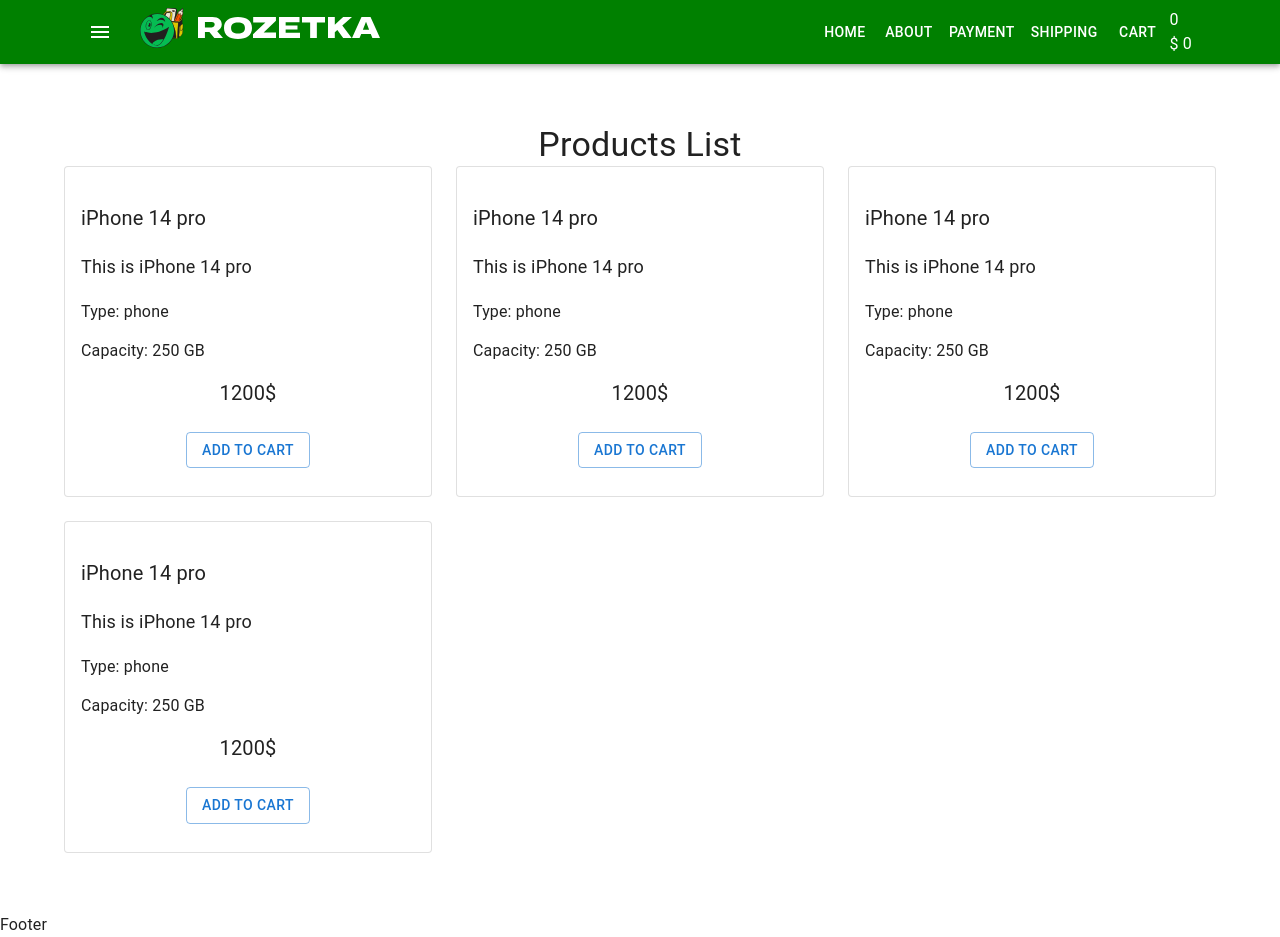
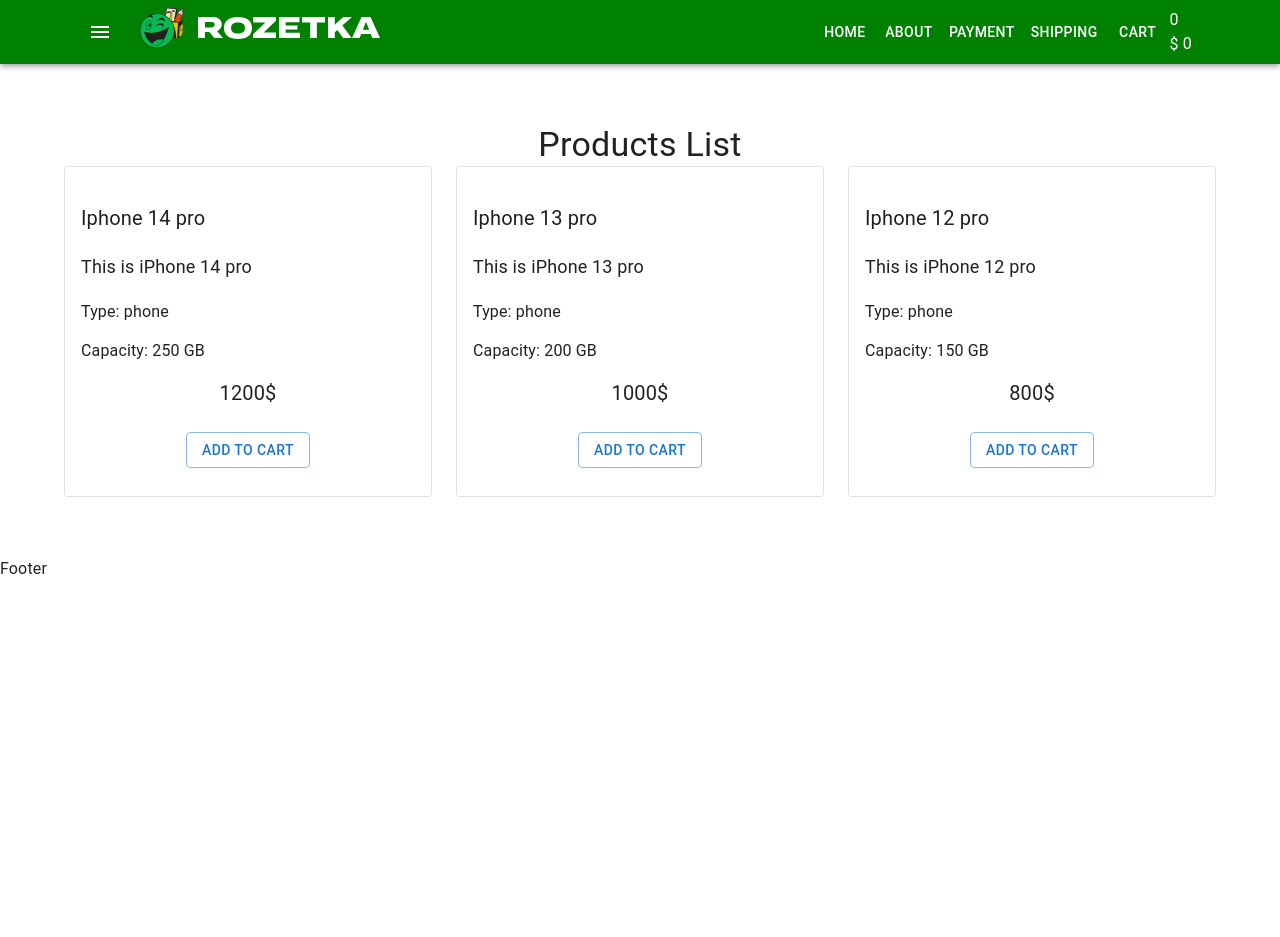
Before and after one commit to YevhenTkalenko/React-lessons, a React (Create React App) app: page / in a window 1280 px wide. After the commit the page ends 800 px from the top, so only its background shows below. Built offline with nearby package versions, Linux system fonts and the light colour scheme.

Commit message:
add card description

```diff
--- a/src/components/ProductList/ProductList.tsx
+++ b/src/components/ProductList/ProductList.tsx
@@ -1,6 +1,5 @@
 import { Grid, Typography } from '@mui/material'
 import ProductsListItem from './ProductsListItem'
-
 
 interface Props {}
 const ProductList = (props: Props) => {
@@ -12,16 +11,31 @@
 
             <Grid container spacing={3}>
                 <Grid item xs={12} sm={6} md={4}>
-                    <ProductsListItem />
+                    <ProductsListItem
+                        title="Iphone 14 pro"
+                        description="iPhone 14 pro"
+                        type="phone"
+                        capacity="250 GB"
+                        price={1200}
+                    />
                 </Grid>
                 <Grid item xs={12} sm={6} md={4}>
-                    <ProductsListItem />
+                    <ProductsListItem
+                        title="Iphone 13 pro"
+                        description="iPhone 13 pro"
+                        type="phone"
+                        capacity="200 GB"
+                        price={1000}
+                    />
                 </Grid>
                 <Grid item xs={12} sm={6} md={4}>
-                    <ProductsListItem />
-                </Grid>
-                <Grid item xs={12} sm={6} md={4}>
-                    <ProductsListItem />
+                    <ProductsListItem
+                        title="Iphone 12 pro"
+                        description="iPhone 12 pro"
+                        type="phone"
+                        capacity="150 GB"
+                        price={800}
+                    />
                 </Grid>
             </Grid>
         </>
--- a/src/components/ProductList/ProductsListItem.tsx
+++ b/src/components/ProductList/ProductsListItem.tsx
@@ -1,16 +1,24 @@
 import { Button, Card, CardActions, CardContent } from '@mui/material'
 import './ProductsListItem.scss'
 
-interface Props {}
+interface Props {
+    title: string
+    description: string
+    type: string
+    capacity: string
+    price: number
+}
 const ProductsListItem = (props: Props) => {
     return (
         <Card variant="outlined" className="product">
             <CardContent>
-                <div className="product-title">iPhone 14 pro</div>
-                <div className="product-descr">This is iPhone 14 pro</div>
-                <div className="product-features">Type: phone</div>
-                <div className="product-features">Capacity: 250 GB</div>
-                <div className="product-price">1200$</div>
+                <div className="product-title">{props.title}</div>
+                <div className="product-descr">This is {props.description}</div>
+                <div className="product-features">Type: {props.type}</div>
+                <div className="product-features">
+                    Capacity: {props.capacity}
+                </div>
+                <div className="product-price">{props.price}$</div>
             </CardContent>
             <CardActions className="product-btn-wrap">
                 <Button variant="outlined">Add to cart</Button>
```
